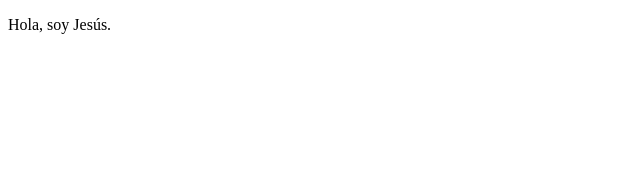
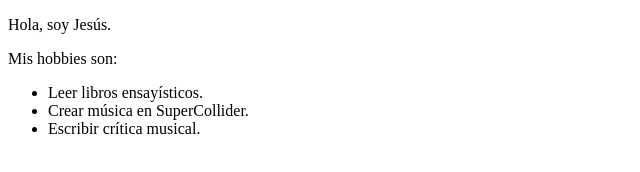
Before and after one commit to hadaserrano/Repo1Actividad1, a plain HTML site: page jesus.html in a window 1280 px wide. Shown: the whole page, without its empty margins (0-640 px from the left). Drawn offline with Linux system fonts and the light colour scheme.

Commit message:
UPDATE jesus.html para añadir los hobbies

```diff
--- a/jesus.html
+++ b/jesus.html
@@ -10,5 +10,14 @@
 
 <body>
     <p>Hola, soy Jesús.</p>
+
+    <p>Mis hobbies son:</p>
+
+    <ul>
+        <li>Leer libros ensayísticos.</li>
+        <li>Crear música en SuperCollider.</li>
+        <li>Escribir crítica musical.</li>
+    </ul>
+
 </body>
 </html>
```
